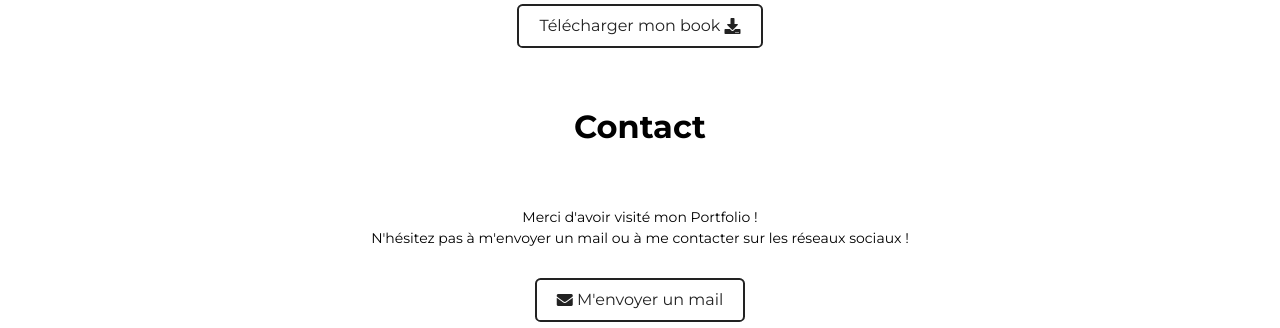
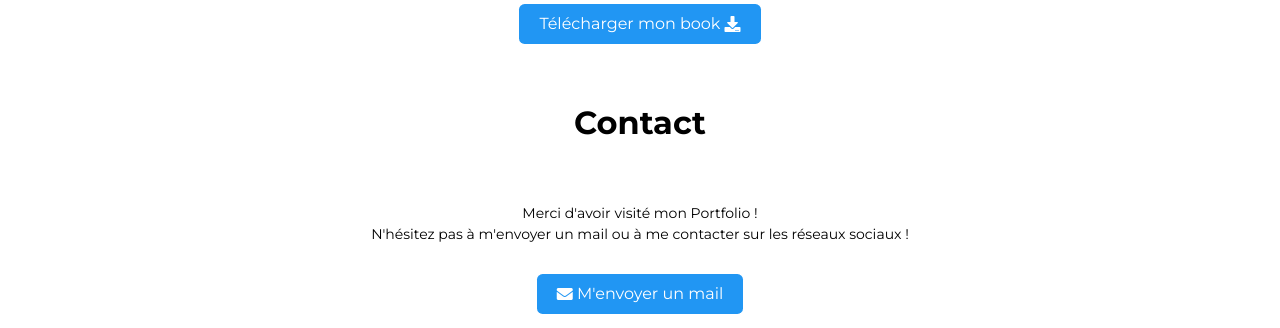
Before and after one commit to axelverglas/axelverglas, a plain HTML site: page index.html in a window 1280 px wide. Shown: the part 2107-2435 px from the top of the page. Drawn offline with Linux system fonts and the light colour scheme.

Commit message:
Add files via upload

```diff
--- a/css/styles.css
+++ b/css/styles.css
@@ -734,17 +734,11 @@ s,m,l = small, medium, large,
 	text-align: center;
 }
 
-.btn-full {
+.btn-center {
 	display: flex;
 	align-items: center;
-	color: #222;
-    background-color: white;
-    border: #222 2px solid;
 }
-.btn-full:hover{
-    background-color: #222;
-    color: white;
-}
+
 
 /* À propos */
 .about .about-inner {
--- a/index.html
+++ b/index.html
@@ -163,7 +163,7 @@
 				</div>
 				<div class="mbs">
 					<a class="no-underline" href="doc/book-axelverglas.pdf" >
-						<button class="btn btn-full">Télécharger mon book&nbsp;<i class="fa fa-download"></i></button>
+						<button class="btn btn-center">Télécharger mon book&nbsp;<i class="fa fa-download"></i></button>
 					</a>
 				</div>
 			</section>
@@ -179,7 +179,7 @@
 							</div>
 							<div class="mbs">
 								<a class="no-underline" href="mailto:axelverglas@outlook.com?subject=Portfolio:" >
-									<button class="btn btn-full"><i class="fas fa-envelope"></i>&nbsp;M'envoyer un mail</button>
+									<button class="btn btn-center"><i class="fas fa-envelope"></i>&nbsp;M'envoyer un mail</button>
 								</a>
 							</div>
 							<ul class="rs ul-clean mbs">
```
